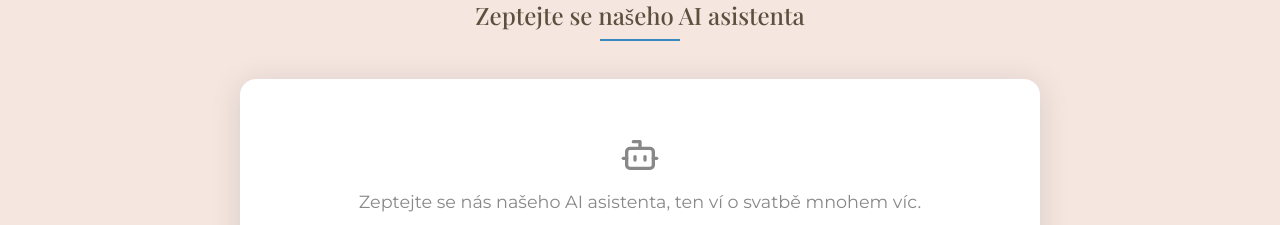
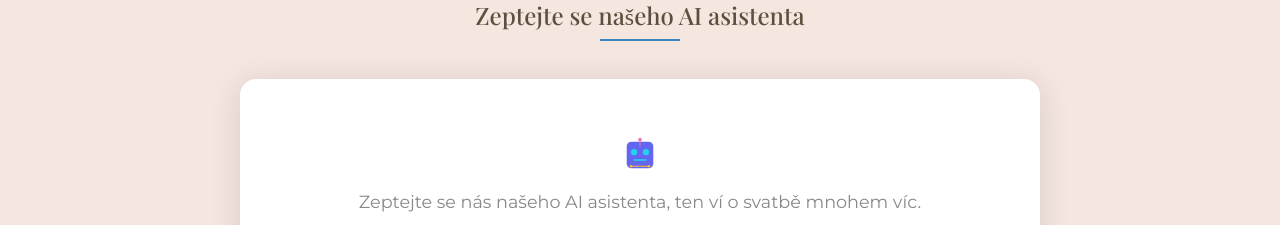
Before and after one commit to koldamartin/svatebni-web, a Next.js app: page / in a window 1280 px wide. Shown: the part 1300-1525 px from the top of the page. Built offline with nearby package versions, Linux system fonts and the light colour scheme.

Commit message:
Replace Bot icon with custom ChatBotIcon and update footer with GitHub link

```diff
--- a/components/ChatBot.js
+++ b/components/ChatBot.js
@@ -1,6 +1,7 @@
 import { useState } from 'react';
-import { Send, Bot, User } from 'lucide-react';
+import { Send, User } from 'lucide-react';
 import { motion } from 'framer-motion';
+import ChatBotIcon from './icons/ChatBotIcon';
 
 export default function ChatBot() {
   const [message, setMessage] = useState('');
@@ -48,7 +49,7 @@ export default function ChatBot() {
           <div className="chat-messages">
             {chatHistory.length === 0 ? (
               <div className="empty-chat">
-                <Bot size={40} />
+                <ChatBotIcon size={40} />
                 <p>Zeptejte se nás našeho AI asistenta, ten ví o svatbě mnohem víc.</p>
               </div>
             ) : (
@@ -61,7 +62,7 @@ export default function ChatBot() {
                   transition={{ duration: 0.3 }}
                 >
                   <div className="message-icon">
-                    {chat.sender === 'bot' ? <Bot size={20} /> : <User size={20} />}
+                    {chat.sender === 'bot' ? <ChatBotIcon size={20} /> : <User size={20} />}
                   </div>
                   <div className="message-text">{chat.text}</div>
                 </motion.div>
--- a/components/Footer.js
+++ b/components/Footer.js
@@ -9,7 +9,9 @@ export default function Footer() {
         <div className="footer-content">
           <div className="footer-logo">
             <h3>Created</h3>
-            <p>Vibe coded thanks to Windsurf.com</p>
+            <p>Vibe coded in <span className="heart">❤️</span> <a href="https://windsurf.com" target="_blank" rel="noopener noreferrer">Windsurf.com</a></p>
+            <h3 style={{ marginTop: '1rem' }}>Webpage code</h3>
+            <p><a href="https://github.com/koldamartin/svatebni-web" target="_blank" rel="noopener noreferrer">GitHub</a></p>
           </div>
 
           <div className="footer-links">
--- /dev/null
+++ b/components/icons/ChatBotIcon.jsx
@@ -0,0 +1,33 @@
+import React from 'react';
+
+export default function ChatBotIcon({ size = 24, ...props }) {
+  return (
+    <svg
+      xmlns="http://www.w3.org/2000/svg"
+      width={size}
+      height={size}
+      viewBox="0 0 512 512"
+      fill="none"
+      {...props}
+    >
+      {/* Robot head background */}
+      <rect x="86" y="86" width="340" height="340" rx="60" fill="#6366F1" />
+
+      {/* Eyes */}
+      <circle cx="180" cy="220" r="40" fill="#22D3EE" />
+      <circle cx="332" cy="220" r="40" fill="#22D3EE" />
+
+      {/* Mouth */}
+      <path d="M180 320H332" stroke="#22D3EE" strokeWidth="20" strokeLinecap="round" />
+
+      {/* Antenna */}
+      <circle cx="256" cy="60" r="24" fill="#F472B6" />
+      <path d="M256 84V140" stroke="#F472B6" strokeWidth="12" strokeLinecap="round" />
+
+      {/* Decorative elements */}
+      <circle cx="140" cy="400" r="16" fill="#FBBF24" />
+      <circle cx="372" cy="400" r="16" fill="#FBBF24" />
+      <path d="M140 400H372" stroke="#FBBF24" strokeWidth="12" strokeLinecap="round" />
+    </svg>
+  );
+}
```
